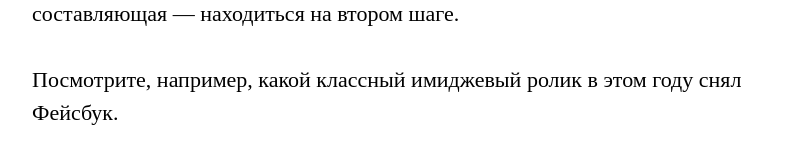
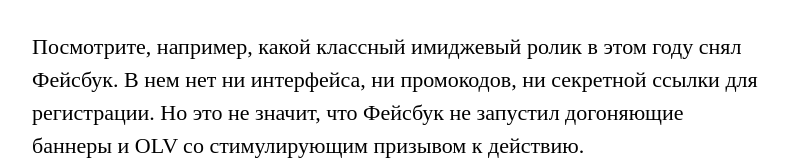
Before and after one commit to martyuk/read.martyuk.com, a Gatsby site: page /building-brands-part-2/ in a window 1280 px wide. Shown: the part 4709-4876 px from the top of the page, without its empty margins (1-788 px from the left). Built offline with nearby package versions, Linux system fonts and the light colour scheme; Gatsby itself is replaced by a stand-in of ours; some packages are replaced by stand-ins of ours.

Commit message:
Update Blog “building-brands-part-2”

```diff
--- a/content/blog/building-brands-part-2.md
+++ b/content/blog/building-brands-part-2.md
@@ -49,15 +49,13 @@
 
 ## Примеры одновременно креативных и эффективных работ
 
-Эффект от такого подхода можно продемонстрировать на креативных идеях, которые строятся вокруг стимулирующих механик. Они простраивают бренд и вместе с этим стимулируют продажи (или установки и скачивания, как захотите).
-
-Я покажу несколько таких работ и расскажу в чем их эффективность.
+Эффект от такого подхода можно продемонстрировать на креативных идеях, которые строятся вокруг стимулирующих механик. Они простраивают бренд и вместе с этим стимулируют продажи (или установки и скачивания, как захотите). Я покажу несколько таких работ и расскажу в чем их эффективность.
 
 ### **Важный момент**
 
 Работы, которые я приведу в качестве примера, основаны на стимулирующих механиках. Но это не значит, что все рекламные кампании быть такими же. Идея может строиться вокруг бренда, а стимулирующая составляющая — находиться на втором шаге.
 
-Посмотрите, например, какой классный имиджевый ролик в этом году снял Фейсбук.
+Посмотрите, например, какой классный имиджевый ролик в этом году снял Фейсбук. В нем нет ни интерфейса, ни промокодов, ни секретной ссылки для регистрации. Но это не значит, что Фейсбук не запустил догоняющие баннеры и OLV со стимулирующим призывом к действию.
 
 `youtube: AWUJ11boxJQ`
 
```
